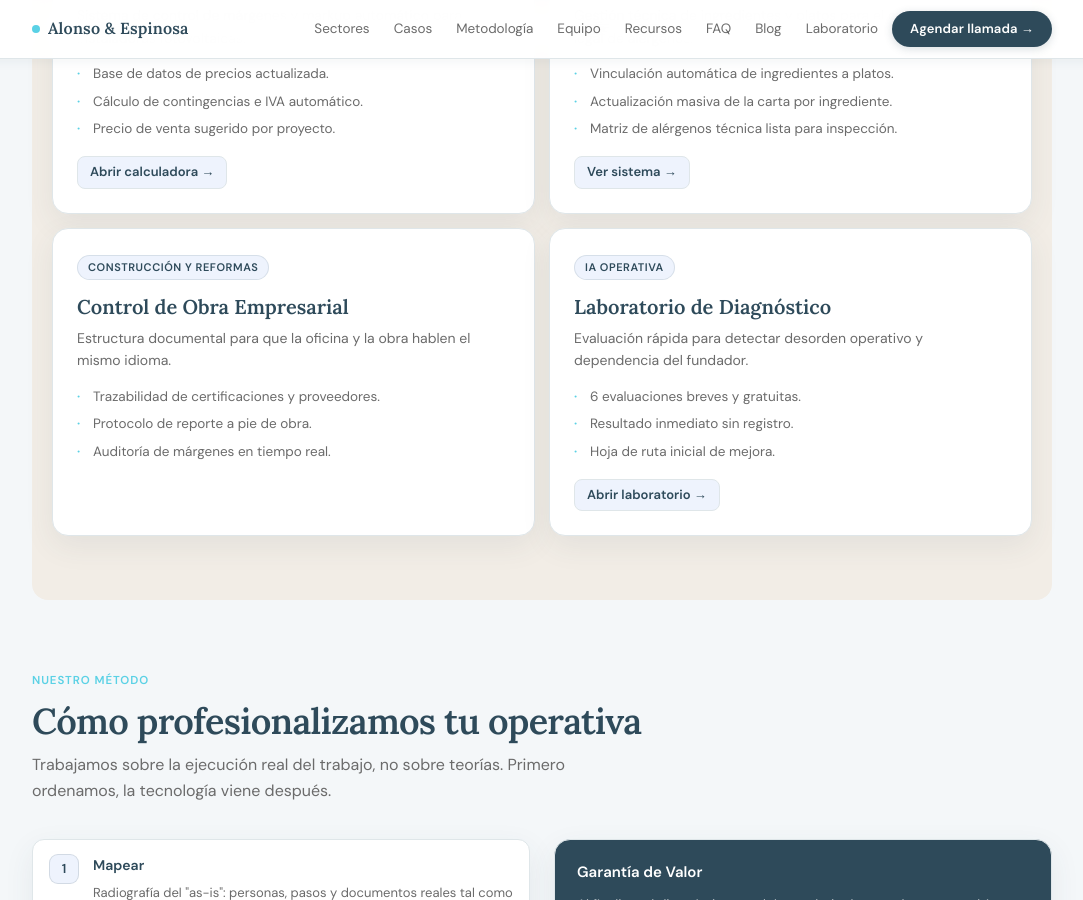
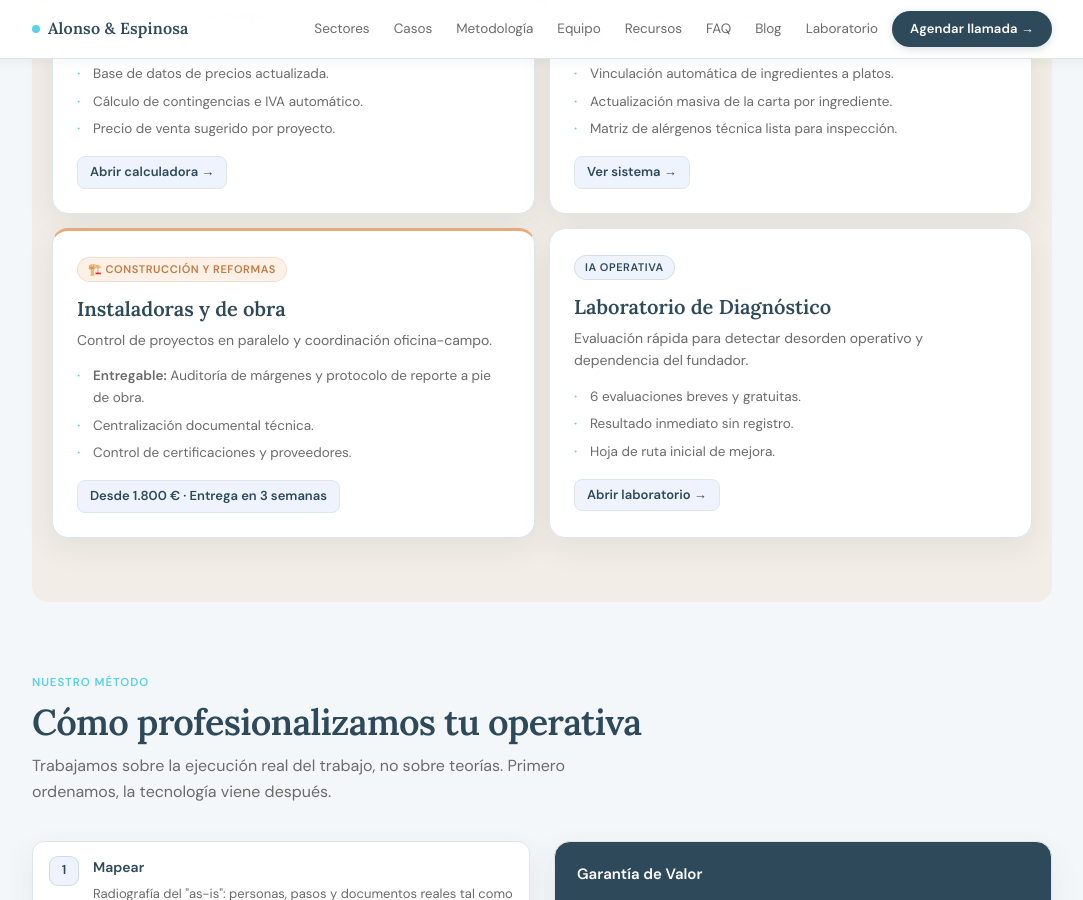
Before and after one commit to alauriela/alonsoespinosa-web, a Jekyll site: the page index.html, which Jekyll copies as it is, in a window 1280 px wide and 900 px high, scrolled down 3199 px. Shown: the whole window, without its empty margins (98-1181 px from the left). Built offline with Jekyll 4.4.1, drawn with Linux system fonts in a browser that asks for light colours.

Commit message:
Update index.html

```diff
--- a/index.html
+++ b/index.html
@@ -555,17 +555,17 @@
           <span class="v-price">Ver sistema →</span>
         </a>
 
-        <div class="v-card">
-          <div class="v-tag">Construcción y Reformas</div>
-          <h3>Control de Obra Empresarial</h3>
-          <p>Estructura documental para que la oficina y la obra hablen el mismo idioma.</p>
-          <ul class="v-bullets">
-            <li>Trazabilidad de certificaciones y proveedores.</li>
-            <li>Protocolo de reporte a pie de obra.</li>
-            <li>Auditoría de márgenes en tiempo real.</li>
-          </ul>
-        </div>
-
+              <div class="v-card" style="border-top:3px solid #e8a87c">
+        <div class="v-tag" style="background:#fdf0e6;color:#c87941;border-color:rgba(200,121,65,.15)">🏗️ Construcción y reformas</div>
+        <h3>Instaladoras y de obra</h3>
+        <p>Control de proyectos en paralelo y coordinación oficina-campo.</p>
+        <ul class="v-bullets">
+          <li><b>Entregable:</b> Auditoría de márgenes y protocolo de reporte a pie de obra.</li>
+          <li>Centralización documental técnica.</li>
+          <li>Control de certificaciones y proveedores.</li>
+        </ul>
+        <span class="v-price">Desde 1.800 € · Entrega en 3 semanas</span>
+      </div>
         <a href="https://alauriela.github.io/laboratorio-de-diagnostico-empresarial/" target="_blank" rel="noopener" class="v-card" style="text-decoration:none;display:block">
           <div class="v-tag">IA Operativa</div>
           <h3>Laboratorio de Diagnóstico</h3>
```
